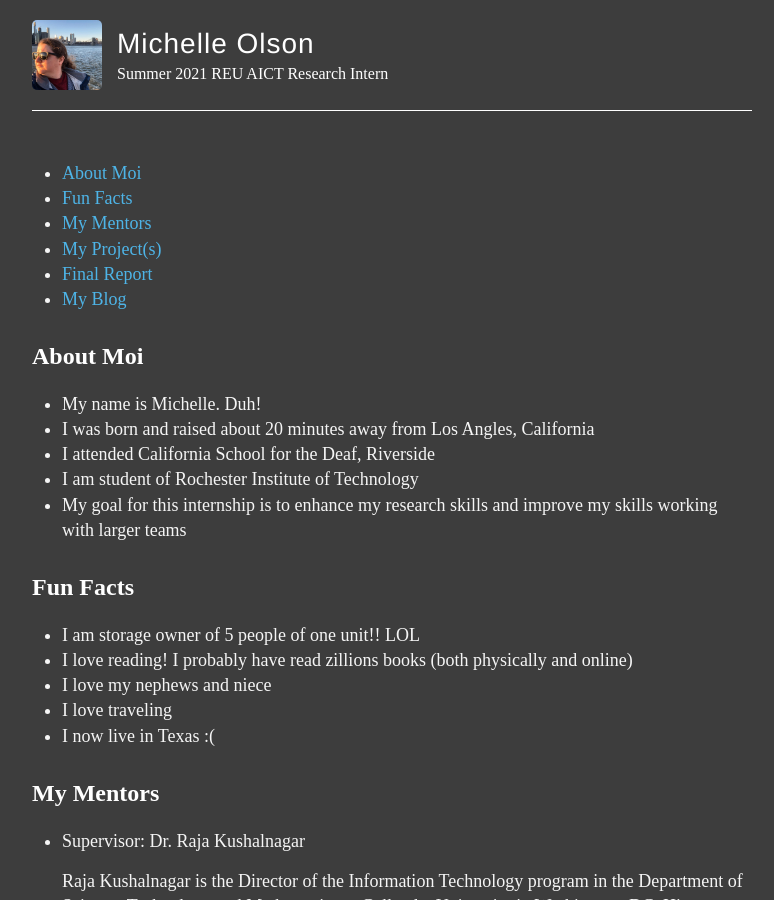
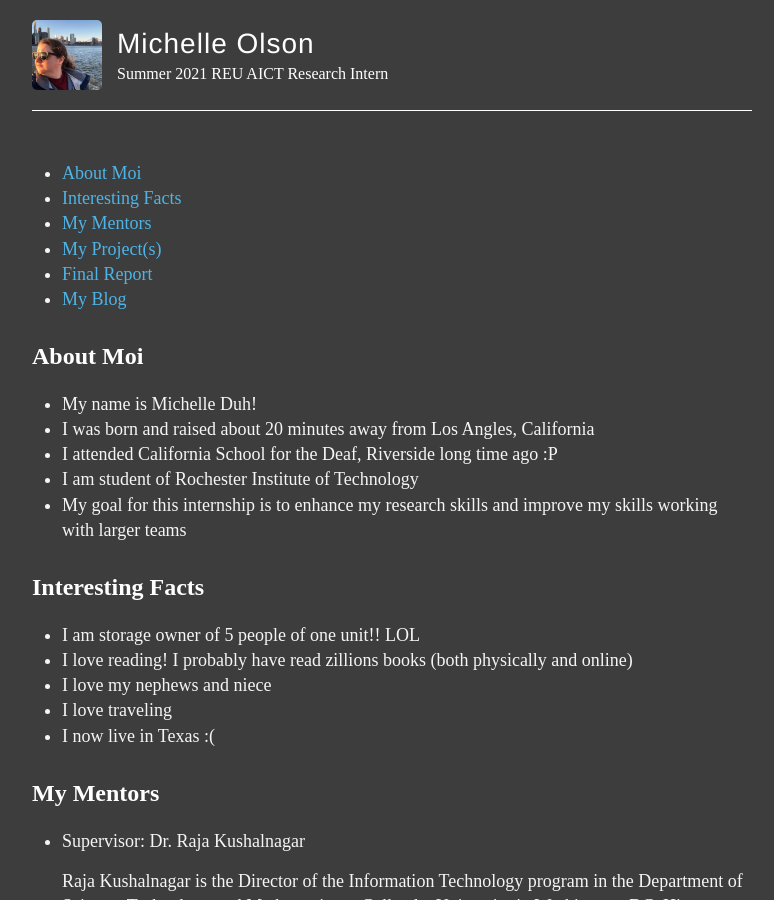
Before and after one commit to moohy2005/moohy2005.github.io, a Jekyll site: the page built from index.md, in a window 1280 px wide and 900 px high. Shown: the whole window, without its empty margins (248-1022 px from the left). Built offline with Jekyll 4.4.1, drawn with Linux system fonts in a browser that asks for light colours.

Commit message:
edit some word

```diff
--- a/index.md
+++ b/index.md
@@ -8,13 +8,13 @@ title: Summer 2021 DREU Project Site
 
 ## About Moi
 
-- My name is Michelle. Duh!
+- My name is Michelle Duh!
 - I was born and raised about 20 minutes away from Los Angles, California
-- I attended California School for the Deaf, Riverside
+- I attended California School for the Deaf, Riverside long time ago :P
 - I am student of Rochester Institute of Technology
 - My goal for this internship is to enhance my research skills and improve my skills working with larger teams
 
-## Fun Facts
+## Interesting Facts
 - I am storage owner of 5 people of one unit!! LOL
 - I love reading! I probably have read zillions books (both physically and online)
 - I love my nephews and niece
```
